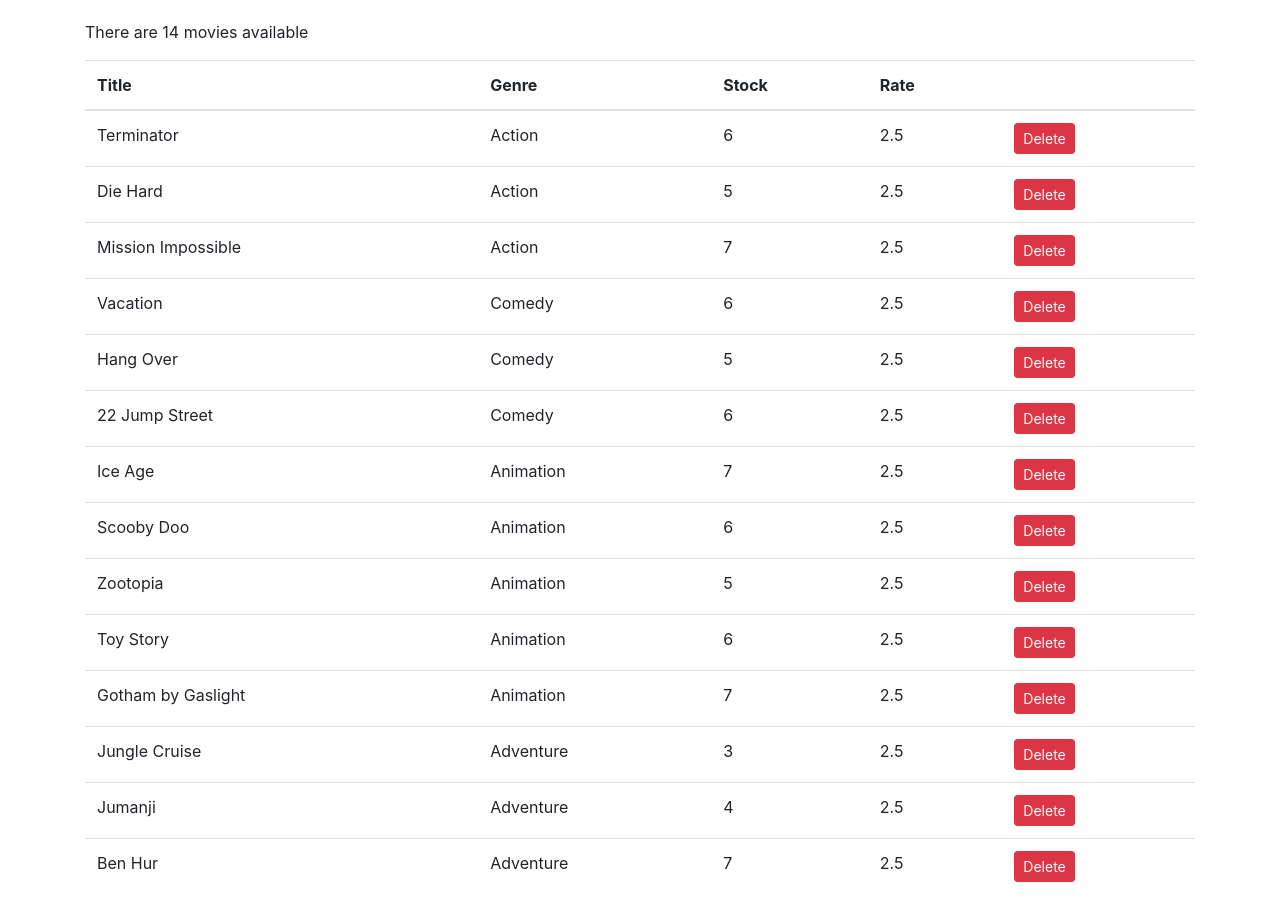
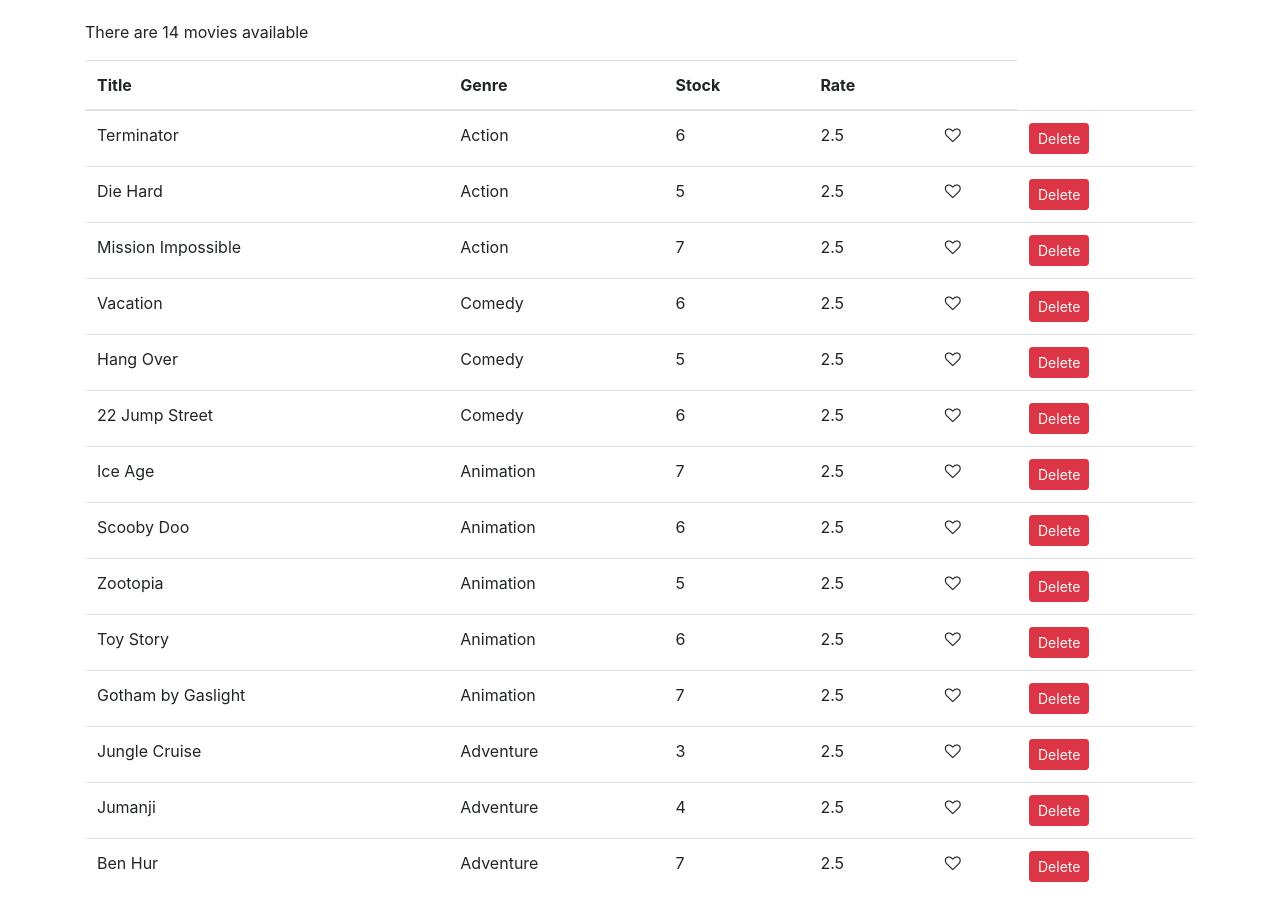
Before and after one commit to anjulaPerera/vidlo, a React (Create React App) app: page / in a window 1280 px wide. Built offline with nearby package versions, Linux system fonts and the light colour scheme.

Commit message:
Like added

```diff
--- a/src/components/movies.jsx
+++ b/src/components/movies.jsx
@@ -1,5 +1,6 @@
 import React, { Component } from "react";
 import { getMovies } from "../services/fakeMovieService";
+import Like from "./reusable/like";
 
 class Movies extends Component {
   state = {
@@ -9,6 +10,15 @@
   handleDelete = (movie) => {
     console.log(movie);
     const movies = this.state.movies.filter((m) => m._id !== movie._id);
+    this.setState({ movies });
+  };
+
+  handleLike = (movie) => {
+    // console.log("liked");
+    const movies = [...this.state.movies];
+    const index = movies.indexOf(movie);
+    movies[index] = { ...movies[index] };
+    movies[index].liked = !movies[index].liked;
     this.setState({ movies });
   };
 
@@ -37,6 +47,13 @@
                 <td>{movie.numberInStock}</td>
                 <td>{movie.dailyRentalRate}</td>
                 <td>
+                  <Like
+                    liked={movie.liked}
+                    onClick={() => this.handleLike(movie)}
+                  />
+                </td>
+
+                <td>
                   <button
                     onClick={() => this.handleDelete(movie)}
                     className="btn btn-danger btn-sm"
--- /dev/null
+++ b/src/components/reusable/like.jsx
@@ -0,0 +1,21 @@
+import React, { Component } from "react";
+
+//Input: liked:boolean
+//Output: onClick
+
+class Like extends Component {
+  render() {
+    let classes = "fa fa-heart";
+    if (!this.props.liked) classes += "-o";
+    return (
+      <i
+        className={classes}
+        aria-hidden="true"
+        onClick={this.props.onClick}
+        style={{ curser: "pointer" }}
+      ></i>
+    );
+  }
+}
+
+export default Like;
--- a/src/services/fakeMovieService.js
+++ b/src/services/fakeMovieService.js
@@ -8,6 +8,7 @@
     numberInStock: 6,
     dailyRentalRate: 2.5,
     publishDate: "2010-01-03T19:04:28.809Z",
+    liked: false,
   },
 
   {
@@ -17,6 +18,7 @@
     numberInStock: 5,
     dailyRentalRate: 2.5,
     publishDate: "2011-01-03T19:04:28.809Z",
+    liked: false,
   },
 
   {
@@ -26,6 +28,7 @@
     numberInStock: 7,
     dailyRentalRate: 2.5,
     publishDate: "2012-01-03T19:04:28.809Z",
+    liked: false,
   },
 
   {
@@ -35,6 +38,7 @@
     numberInStock: 6,
     dailyRentalRate: 2.5,
     publishDate: "2013-01-03T19:04:28.809Z",
+    liked: false,
   },
 
   {
@@ -44,6 +48,7 @@
     numberInStock: 5,
     dailyRentalRate: 2.5,
     publishDate: "2014-01-03T19:04:28.809Z",
+    liked: false,
   },
 
   {
@@ -53,6 +58,7 @@
     numberInStock: 6,
     dailyRentalRate: 2.5,
     publishDate: "2015-01-03T19:04:28.809Z",
+    liked: false,
   },
 
   {
@@ -62,6 +68,7 @@
     numberInStock: 7,
     dailyRentalRate: 2.5,
     publishDate: "2016-01-03T19:04:28.809Z",
+    liked: false,
   },
 
   {
@@ -71,6 +78,7 @@
     numberInStock: 6,
     dailyRentalRate: 2.5,
     publishDate: "2017-01-03T19:04:28.809Z",
+    liked: false,
   },
 
   {
@@ -80,6 +88,7 @@
     numberInStock: 5,
     dailyRentalRate: 2.5,
     publishDate: "2018-01-03T19:04:28.809Z",
+    liked: false,
   },
 
   {
@@ -89,6 +98,7 @@
     numberInStock: 6,
     dailyRentalRate: 2.5,
     publishDate: "2019-01-03T19:04:28.809Z",
+    liked: false,
   },
 
   {
@@ -98,6 +108,7 @@
     numberInStock: 7,
     dailyRentalRate: 2.5,
     publishDate: "2018-01-03T19:04:28.809Z",
+    liked: false,
   },
 
   {
@@ -107,6 +118,7 @@
     numberInStock: 3,
     dailyRentalRate: 2.5,
     publishDate: "2016-01-03T19:04:28.809Z",
+    liked: false,
   },
 
   {
@@ -116,6 +128,7 @@
     numberInStock: 4,
     dailyRentalRate: 2.5,
     publishDate: "2017-01-03T19:04:28.809Z",
+    liked: false,
   },
 
   {
@@ -125,6 +138,7 @@
     numberInStock: 7,
     dailyRentalRate: 2.5,
     publishDate: "2015-01-03T19:04:28.809Z",
+    liked: false,
   },
 ];
 
```
Also changed, not shown: 1 other file (tests, documents, lock files or other folders).
